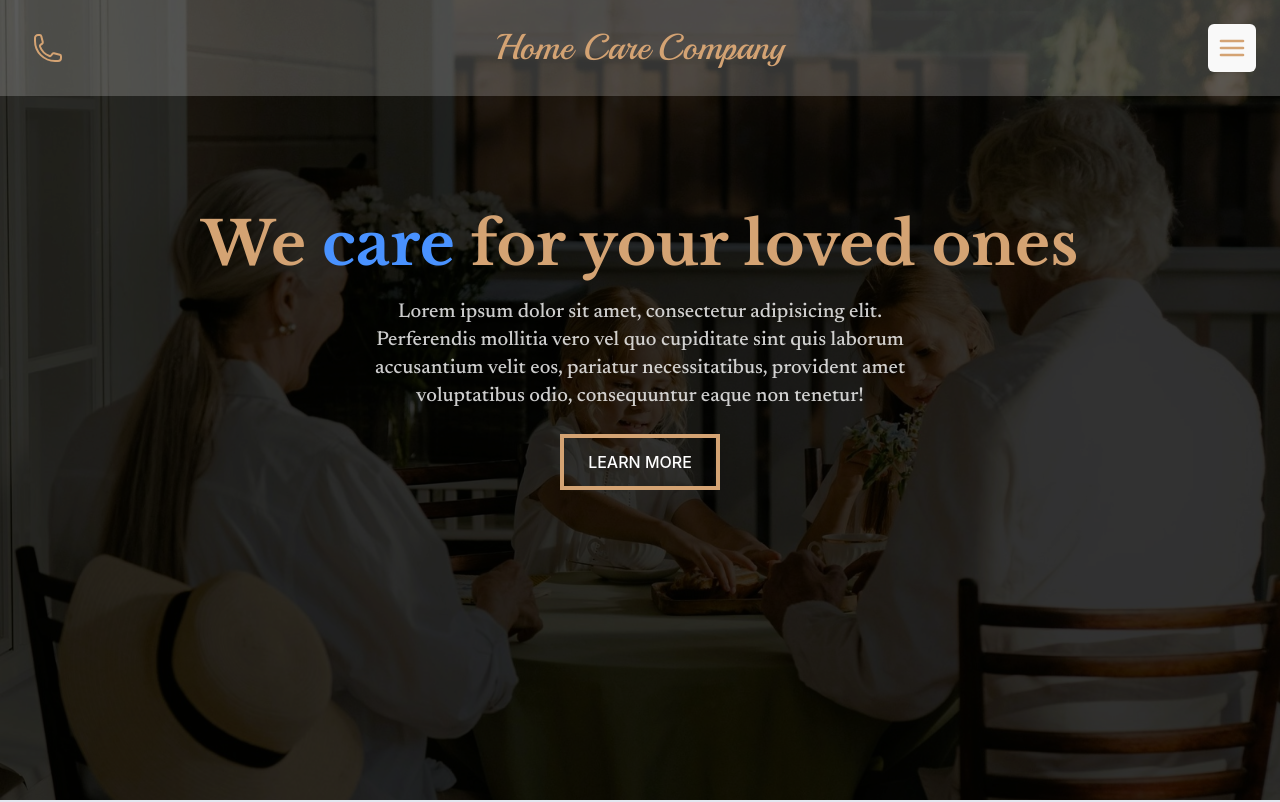
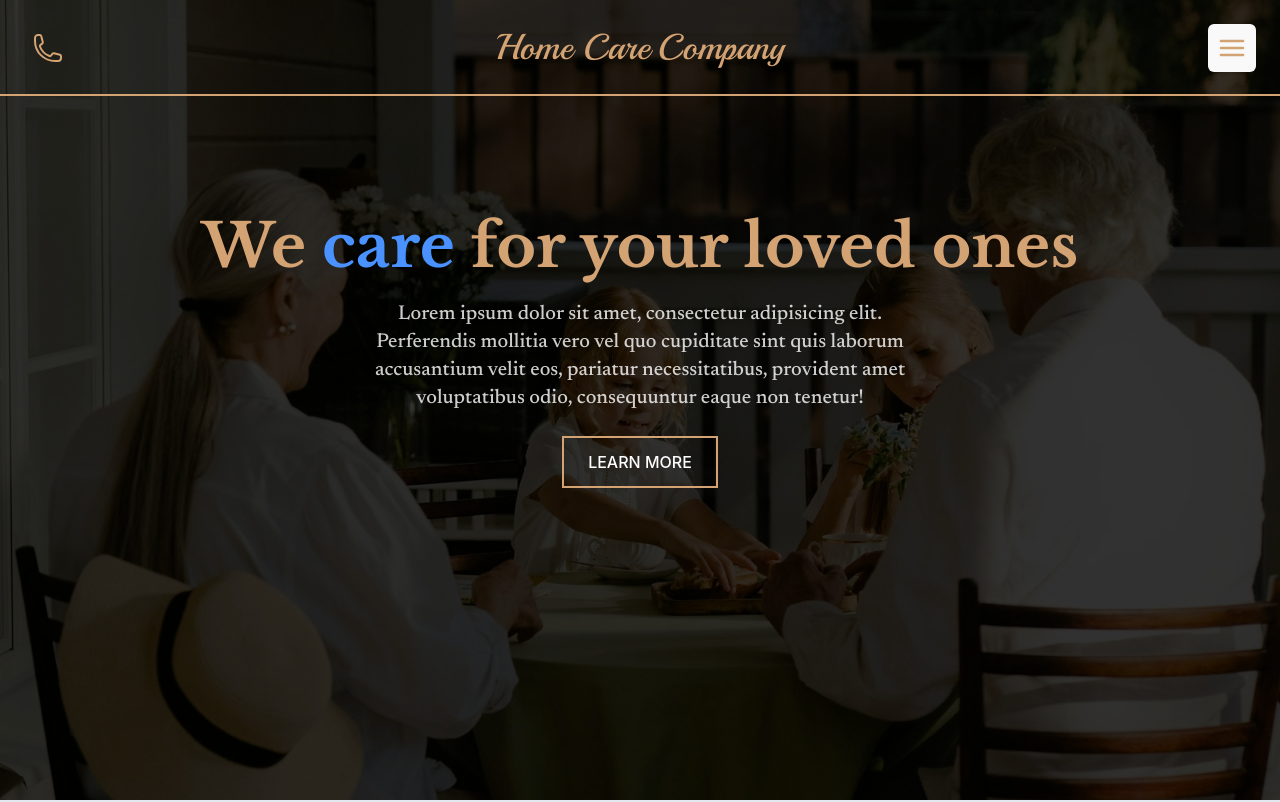
Before and after one commit to joooons/home-care, a React (Vite) app: page / in a window 1280 px wide. Shown: the top 802 px of the page. Built offline with nearby package versions, Linux system fonts and the light colour scheme; a web font is replaced by a local one.

Commit message:
use border instead of bg in navbaralt

```diff
--- a/src/components/HeroAlt.tsx
+++ b/src/components/HeroAlt.tsx
@@ -23,7 +23,7 @@ export default function HeroAlt() {
 
             <div className="flex justify-center">
               <button
-                className="focus-visible cursor-pointer border-4 border-tan bg-transparent px-6 py-3 font-medium text-light transition hover:border-prime"
+                className="focus-visible cursor-pointer border-2 border-tan bg-transparent px-6 py-3 font-medium text-light transition hover:border-prime"
                 onClick={() => handleClick("vision")}
               >
                 LEARN MORE
--- a/src/components/NavBarAlt.tsx
+++ b/src/components/NavBarAlt.tsx
@@ -27,7 +27,7 @@ export default function NavBarAlt() {
     <Disclosure as="nav" className="absolute z-10 w-full">
       {({ open }) => (
         <>
-          <div className="absolute h-24 w-full bg-white/20"></div>
+          <div className="absolute h-24 w-full border-b-2 border-tan"></div>
 
           <div className="container mx-auto px-6">
             <div className="relative z-10 flex h-24 items-center justify-between">
```
